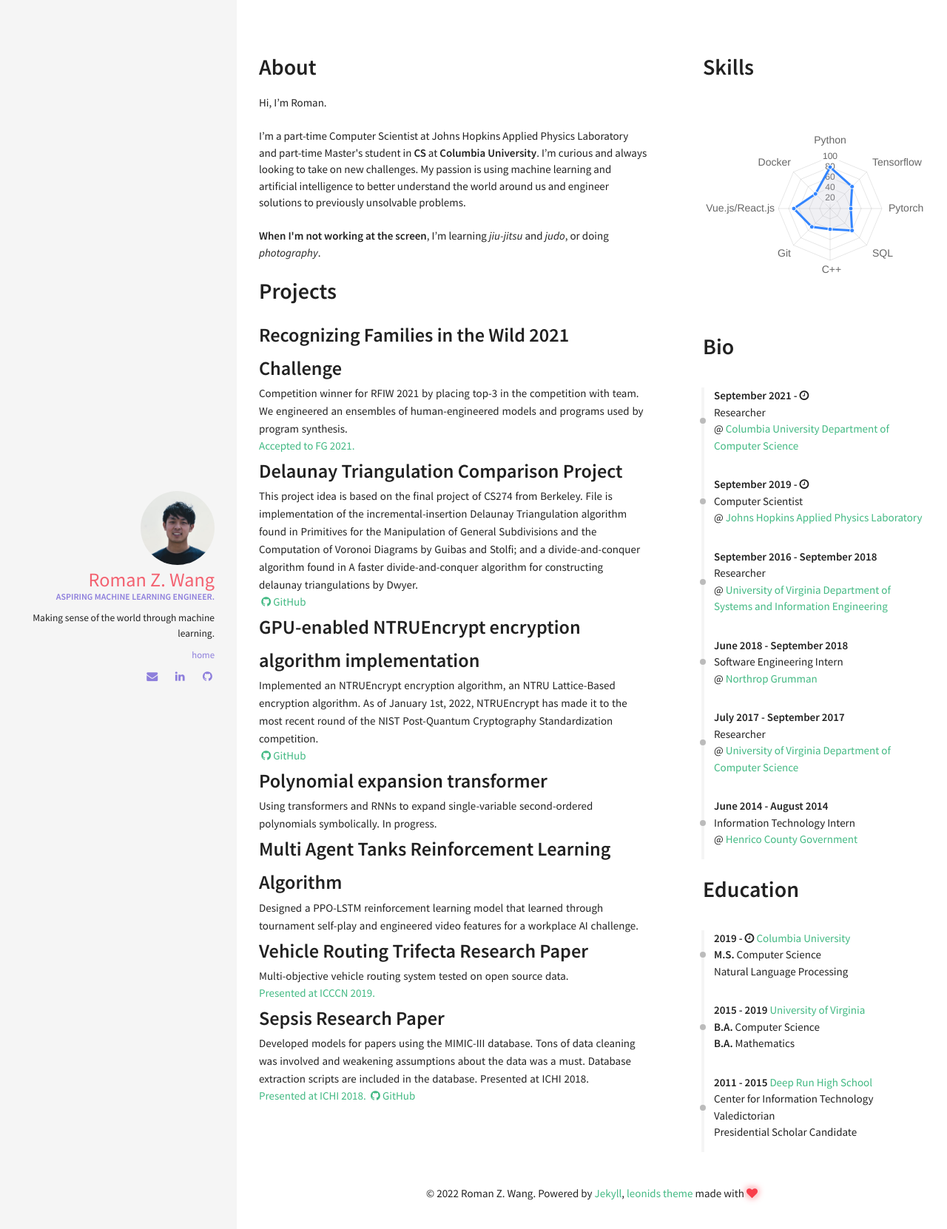
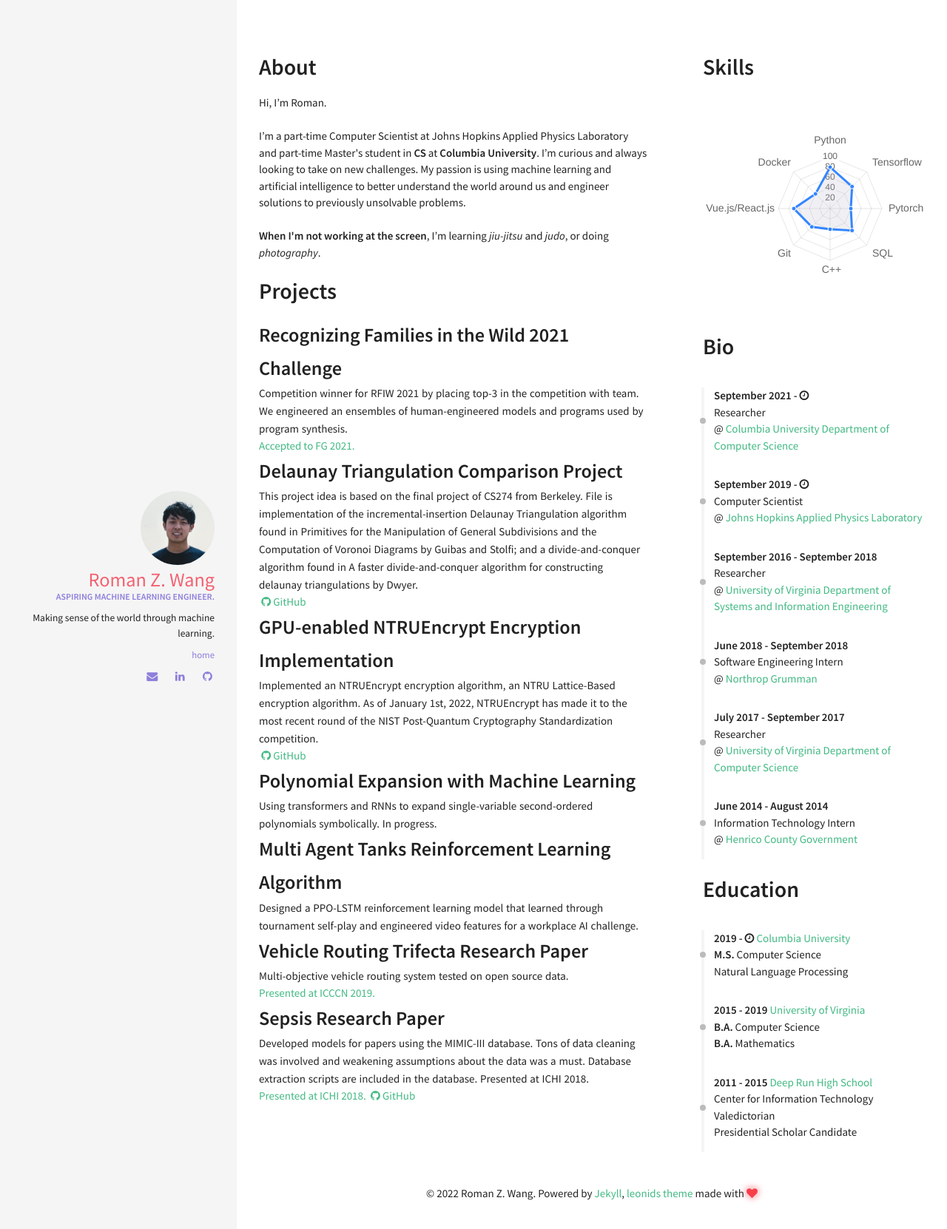
Before and after one commit to RomanZWang/romanzwang.github.io, a Jekyll site: the page built from index.html, in a window 1280 px wide. Shown: the top 1662 px of the page at 74% size. Built offline with Jekyll 4.4.1, drawn with Linux system fonts in a browser that asks for light colours; nearby versions of some CDN libraries.

Commit message:
fix capitalizations

```diff
--- a/_data/index/projects.yml
+++ b/_data/index/projects.yml
@@ -8,11 +8,11 @@
   descr: "This project idea is based on the final project of CS274 from Berkeley. File is implementation of the incremental-insertion Delaunay Triangulation algorithm found in Primitives for the Manipulation of General Subdivisions and the Computation of Voronoi Diagrams by Guibas and Stolfi; and a divide-and-conquer algorithm found in A faster divide-and-conquer algorithm for constructing delaunay triangulations by Dwyer."
   github: https://github.com/RomanZWang/delaunay-triangulation
 
-- name: GPU-enabled NTRUEncrypt encryption algorithm implementation
+- name: GPU-enabled NTRUEncrypt Encryption Implementation
   descr: "Implemented an NTRUEncrypt encryption algorithm, an NTRU Lattice-Based encryption algorithm. As of January 1st, 2022, NTRUEncrypt has made it to the most recent round of the NIST Post-Quantum Cryptography Standardization competition."
   github: https://github.com/RomanZWang/NTRU
 
-- name: Polynomial expansion transformer
+- name: Polynomial Expansion with Machine Learning
   descr: "Using transformers and RNNs to expand single-variable second-ordered polynomials symbolically. In progress."
 
 - name: Multi Agent Tanks Reinforcement Learning Algorithm
```
